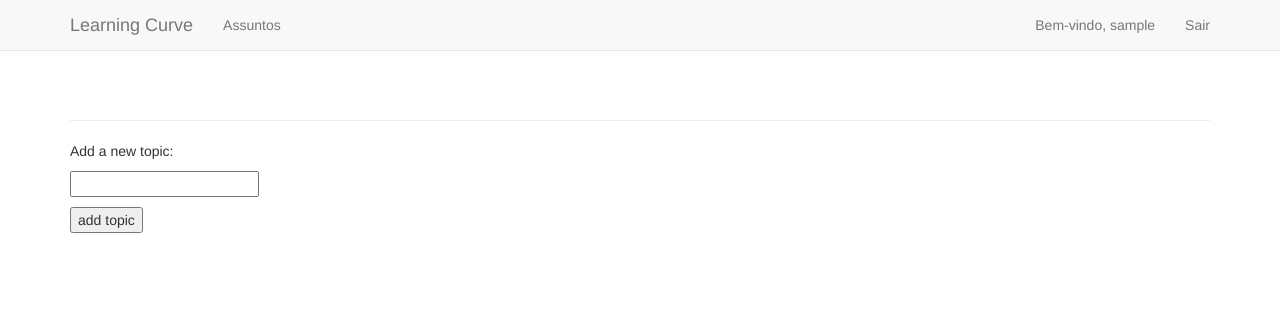
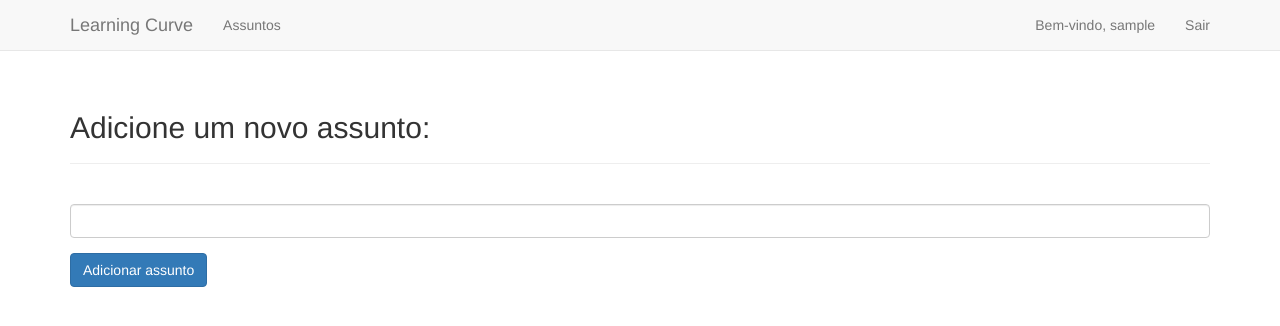
Before and after one commit to AllejandroSousa/Learning-Curve-Management, a Django app: page /new_topic/ in a window 1280 px wide. Shown: the top 326 px of the page. Run offline with Django 5.2, Linux system fonts and the light colour scheme; the visitor is signed in with stand-in values (Sample User, id 1); some libraries are stand-ins or nearby versions.

Commit message:
Styling the new topic page

```diff
--- a/learning_curves/templates/learning_curves/new_topic.html
+++ b/learning_curves/templates/learning_curves/new_topic.html
@@ -1,12 +1,19 @@
 {% extends "learning_curves/base.html" %}
+{% load bootstrap3 %}
+
+{% block header %}
+  <h2>Adicione um novo assunto:</h2>
+{% endblock header %}
 
 {% block content %}
-  <p>Add a new topic:</p>
 
-  <form action="{% url 'learning_curves:new_topic' %}" method="post">
+  <form action="{% url 'learning_curves:new_topic' %}" method="post" class="form">
     {% csrf_token %}
-    {{ form.as_p }}
-    <button name="submit">add topic</button>
+    {% bootstrap_form form %}
+
+    {% buttons %}
+      <button name="submit" class="btn btn-primary">Adicionar assunto</button>
+    {% endbuttons %}
   </form>
 
 {% endblock content %}
```
